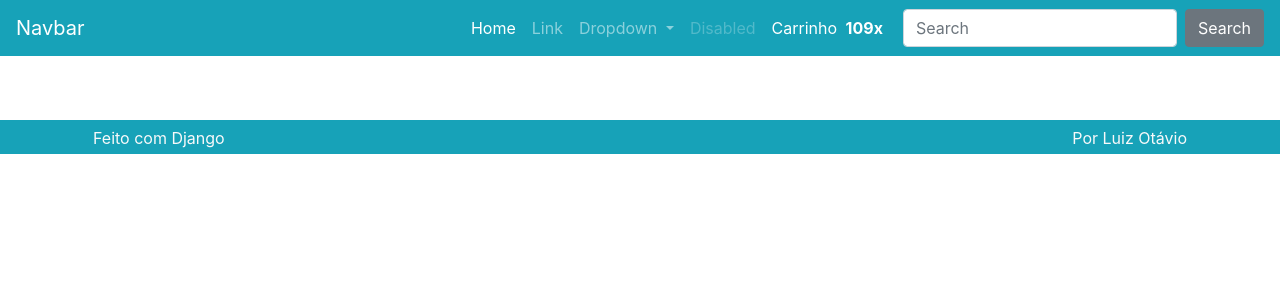
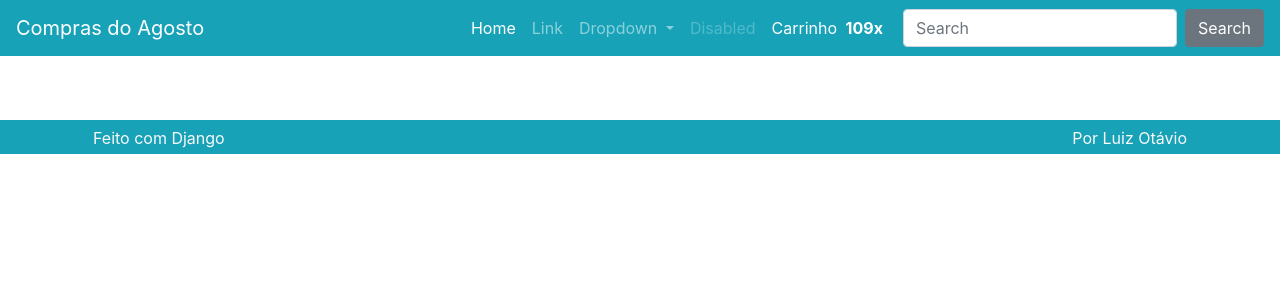
Before and after one commit to agostin-afk/Django_E-commerce, a Django app: page / in a window 1280 px wide. Shown: the top 300 px of the page. Run offline with Django 5.2, Linux system fonts and the light colour scheme; data that the repository does not hold is empty; some libraries are stand-ins or nearby versions.

Commit message:
Update _nav.html

```diff
--- a/templates/partials/_nav.html
+++ b/templates/partials/_nav.html
@@ -1,4 +1,4 @@
-<a class="navbar-brand" href="index.html">Navbar</a>
+<a class="navbar-brand" href="{% url 'produto:ListarProdutos' %}">Compras do Agosto</a>
 <button class="navbar-toggler" type="button" data-toggle="collapse" data-target="#navbarSupportedContent"
     aria-controls="navbarSupportedContent" aria-expanded="false" aria-label="Toggle navigation">
     <span class="navbar-toggler-icon"></span>
```
